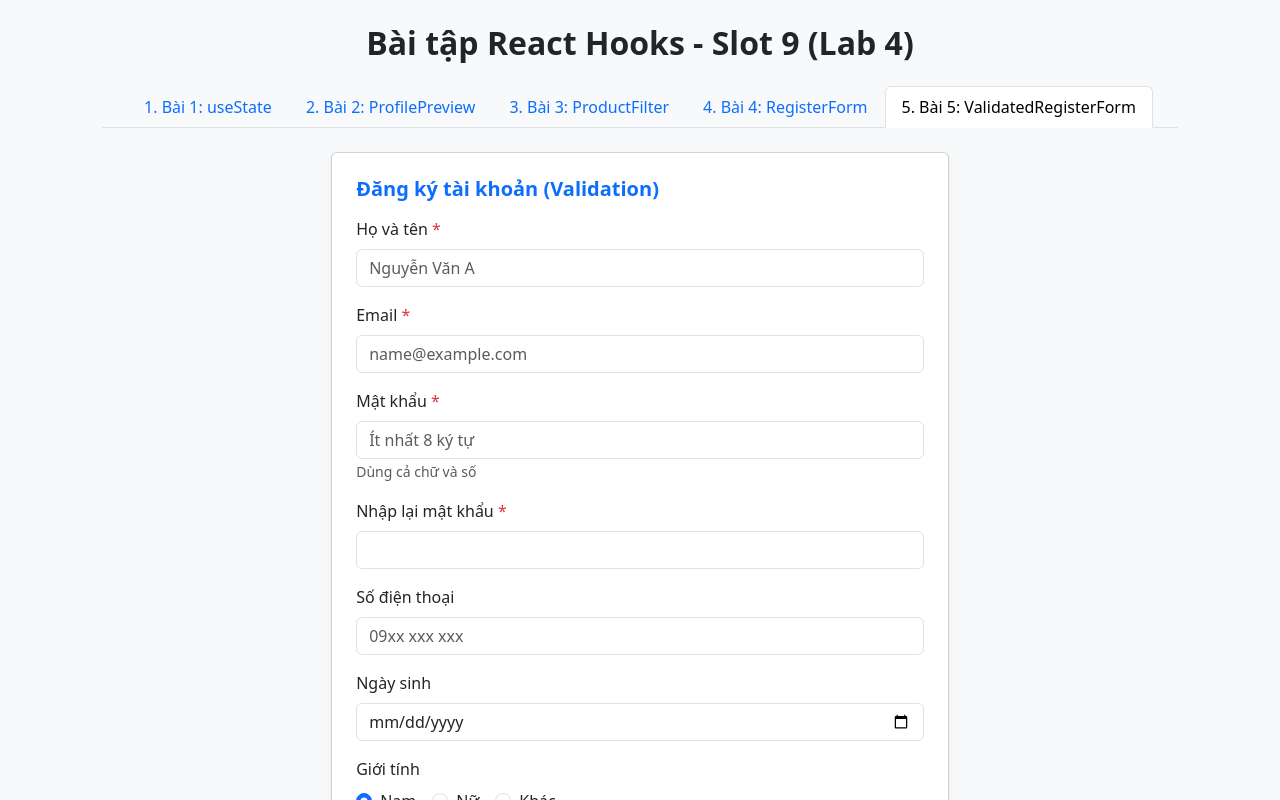
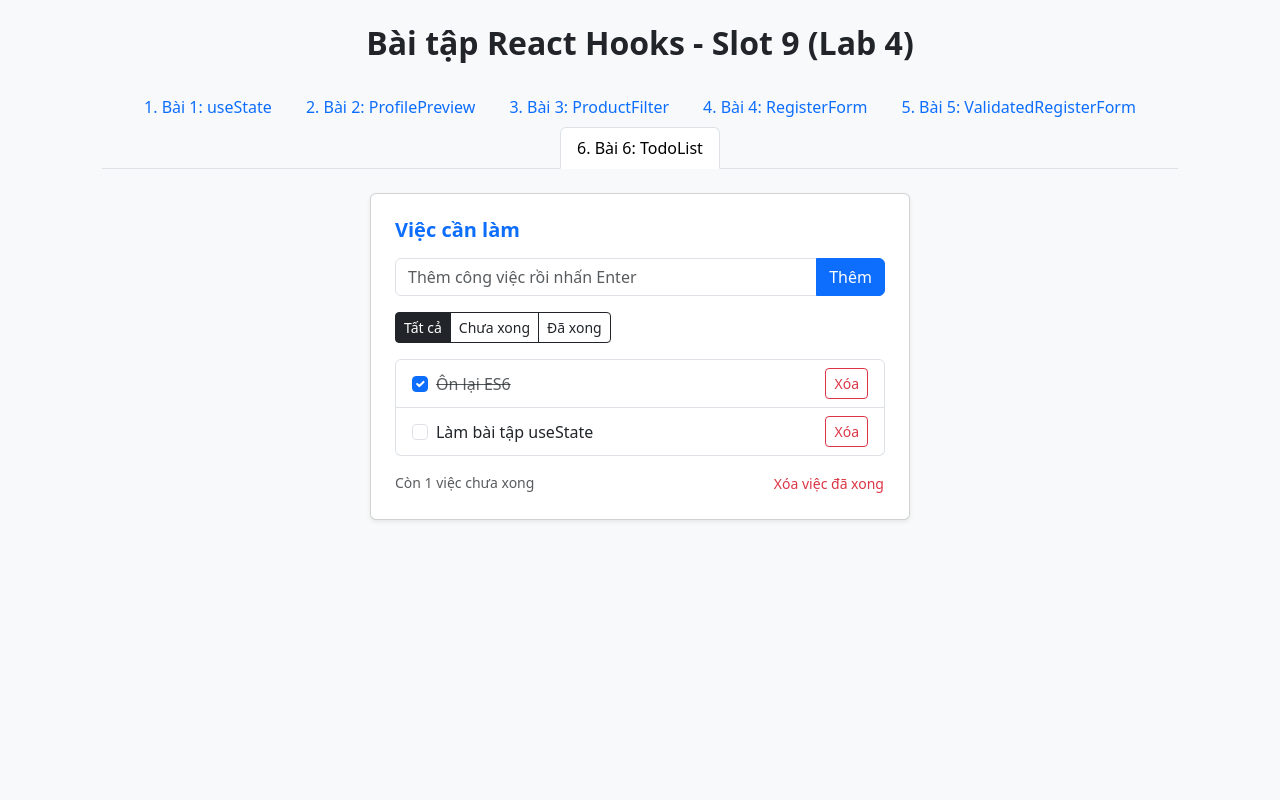
Before and after one commit to tranvinh2k005-sys/TranVinh-DE190135, a React (Vite) app in the folder SL9/BTVN_Lab4/: page / in a window 1280 px wide. Shown: the top 800 px of the page. Built offline with nearby package versions, Linux system fonts and the light colour scheme.

Commit message:
feat(todo): implement exercise 6 todo list

```diff
--- a/SL9/BTVN_Lab4/src/App.jsx
+++ b/SL9/BTVN_Lab4/src/App.jsx
@@ -7,9 +7,10 @@ import Bai2 from './components/Bai2';
 import Bai3 from './components/Bai3';
 import Bai4 from './components/Bai4';
 import Bai5 from './components/Bai5';
+import Bai6 from './components/Bai6';
 
 function App() {
-  const [key, setKey] = useState('bai5');
+  const [key, setKey] = useState('bai6');
 
   return (
     <Container className="py-4" style={{ maxWidth: 1100 }}>
@@ -35,6 +36,9 @@ function App() {
         <Tab eventKey="bai5" title="5. Bài 5: ValidatedRegisterForm">
           <Bai5 />
         </Tab>
+        <Tab eventKey="bai6" title="6. Bài 6: TodoList">
+          <Bai6 />
+        </Tab>
       </Tabs>
     </Container>
   );
--- /dev/null
+++ b/SL9/BTVN_Lab4/src/components/Bai6.jsx
@@ -0,0 +1,174 @@
+import { useState } from 'react';
+import Card from 'react-bootstrap/Card';
+import Form from 'react-bootstrap/Form';
+import InputGroup from 'react-bootstrap/InputGroup';
+import Button from 'react-bootstrap/Button';
+import ButtonGroup from 'react-bootstrap/ButtonGroup';
+import ListGroup from 'react-bootstrap/ListGroup';
+import Row from 'react-bootstrap/Row';
+import Col from 'react-bootstrap/Col';
+
+const initialTodos = [
+  { id: 1, title: 'Ôn lại ES6', done: true },
+  { id: 2, title: 'Làm bài tập useState', done: false },
+];
+
+const FILTERS = { all: 'Tất cả', active: 'Chưa xong', done: 'Đã xong' };
+
+export const TodoList = () => {
+  const [todos, setTodos] = useState(initialTodos);
+  const [title, setTitle] = useState('');
+  const [error, setError] = useState('');
+  const [filter, setFilter] = useState('all');
+  const [editingId, setEditingId] = useState(null);
+  const [editText, setEditText] = useState('');
+
+  const validateTitle = (text, ignoreId = null) => {
+    const value = text.trim();
+    if (!value) return 'Nội dung không được để trống';
+    if (value.length > 60) return 'Tối đa 60 ký tự';
+    const duplicated = todos.some(
+      (t) => t.id !== ignoreId && t.title.toLowerCase() === value.toLowerCase(),
+    );
+    return duplicated ? 'Công việc này đã có trong danh sách' : '';
+  };
+
+  const handleAdd = (event) => {
+    event.preventDefault();
+    const message = validateTitle(title);
+    if (message) {
+      setError(message);
+      return;
+    }
+    setTodos((prev) => [...prev, { id: Date.now(), title: title.trim(), done: false }]);
+    setTitle('');
+    setError('');
+  };
+
+  const toggleTodo = (id) =>
+    setTodos((prev) => prev.map((t) => (t.id === id ? { ...t, done: !t.done } : t)));
+
+  const deleteTodo = (id) => setTodos((prev) => prev.filter((t) => t.id !== id));
+
+  const startEdit = ({ id, title: current }) => {
+    setEditingId(id);
+    setEditText(current);
+  };
+
+  const saveEdit = () => {
+    if (validateTitle(editText, editingId)) return; // giữ ô sửa nếu chưa hợp lệ
+    setTodos((prev) =>
+      prev.map((t) => (t.id === editingId ? { ...t, title: editText.trim() } : t)),
+    );
+    setEditingId(null);
+  };
+
+  const handleEditKeyDown = (event) => {
+    if (event.key === 'Enter') saveEdit();
+    if (event.key === 'Escape') setEditingId(null);
+  };
+
+  const visibleTodos = todos.filter((t) =>
+    filter === 'all' ? true : filter === 'done' ? t.done : !t.done,
+  );
+  const remaining = todos.filter((t) => !t.done).length;
+
+  return (
+    <Card className="shadow-sm mx-auto" style={{ maxWidth: 540 }}>
+      <Card.Body className="p-4">
+        <Card.Title className="mb-3 text-primary fw-bold">Việc cần làm</Card.Title>
+
+        <Form noValidate onSubmit={handleAdd} className="mb-3">
+          <InputGroup hasValidation>
+            <Form.Control
+              placeholder="Thêm công việc rồi nhấn Enter"
+              value={title}
+              onChange={(e) => {
+                setTitle(e.target.value);
+                if (error) setError('');
+              }}
+              isInvalid={Boolean(error)}
+            />
+            <Button type="submit">Thêm</Button>
+            <Form.Control.Feedback type="invalid">{error}</Form.Control.Feedback>
+          </InputGroup>
+        </Form>
+
+        <ButtonGroup size="sm" className="mb-3">
+          {Object.entries(FILTERS).map(([key, label]) => (
+            <Button
+              key={key}
+              variant={filter === key ? 'dark' : 'outline-dark'}
+              onClick={() => setFilter(key)}
+            >
+              {label}
+            </Button>
+          ))}
+        </ButtonGroup>
+
+        <ListGroup>
+          {visibleTodos.map((todo) => (
+            <ListGroup.Item key={todo.id} className="d-flex align-items-center gap-2">
+              <Form.Check
+                checked={todo.done}
+                onChange={() => toggleTodo(todo.id)}
+                aria-label={`Hoàn thành ${todo.title}`}
+              />
+              {editingId === todo.id ? (
+                <Form.Control
+                  size="sm"
+                  autoFocus
+                  value={editText}
+                  onChange={(e) => setEditText(e.target.value)}
+                  onKeyDown={handleEditKeyDown}
+                  onBlur={saveEdit}
+                  isInvalid={Boolean(validateTitle(editText, todo.id))}
+                />
+              ) : (
+                <span
+                  className={`flex-grow-1 ${todo.done ? 'text-decoration-line-through text-muted' : ''}`}
+                  onDoubleClick={() => startEdit(todo)}
+                  title="Nhấp đúp để sửa"
+                >
+                  {todo.title}
+                </span>
+              )}
+              <Button size="sm" variant="outline-danger" onClick={() => deleteTodo(todo.id)}>
+                Xóa
+              </Button>
+            </ListGroup.Item>
+          ))}
+          {visibleTodos.length === 0 && (
+            <ListGroup.Item className="text-muted text-center">Không có công việc</ListGroup.Item>
+          )}
+        </ListGroup>
+
+        <div className="d-flex justify-content-between mt-3 small text-muted">
+          <span>{`Còn ${remaining} việc chưa xong`}</span>
+          {todos.some((t) => t.done) && (
+            <Button
+              size="sm"
+              variant="link"
+              className="p-0 text-danger text-decoration-none"
+              onClick={() => setTodos((prev) => prev.filter((t) => !t.done))}
+            >
+              Xóa việc đã xong
+            </Button>
+          )}
+        </div>
+      </Card.Body>
+    </Card>
+  );
+};
+
+const Bai6 = () => {
+  return (
+    <Row className="justify-content-center">
+      <Col md={8}>
+        <TodoList />
+      </Col>
+    </Row>
+  );
+};
+
+export default Bai6;
```
